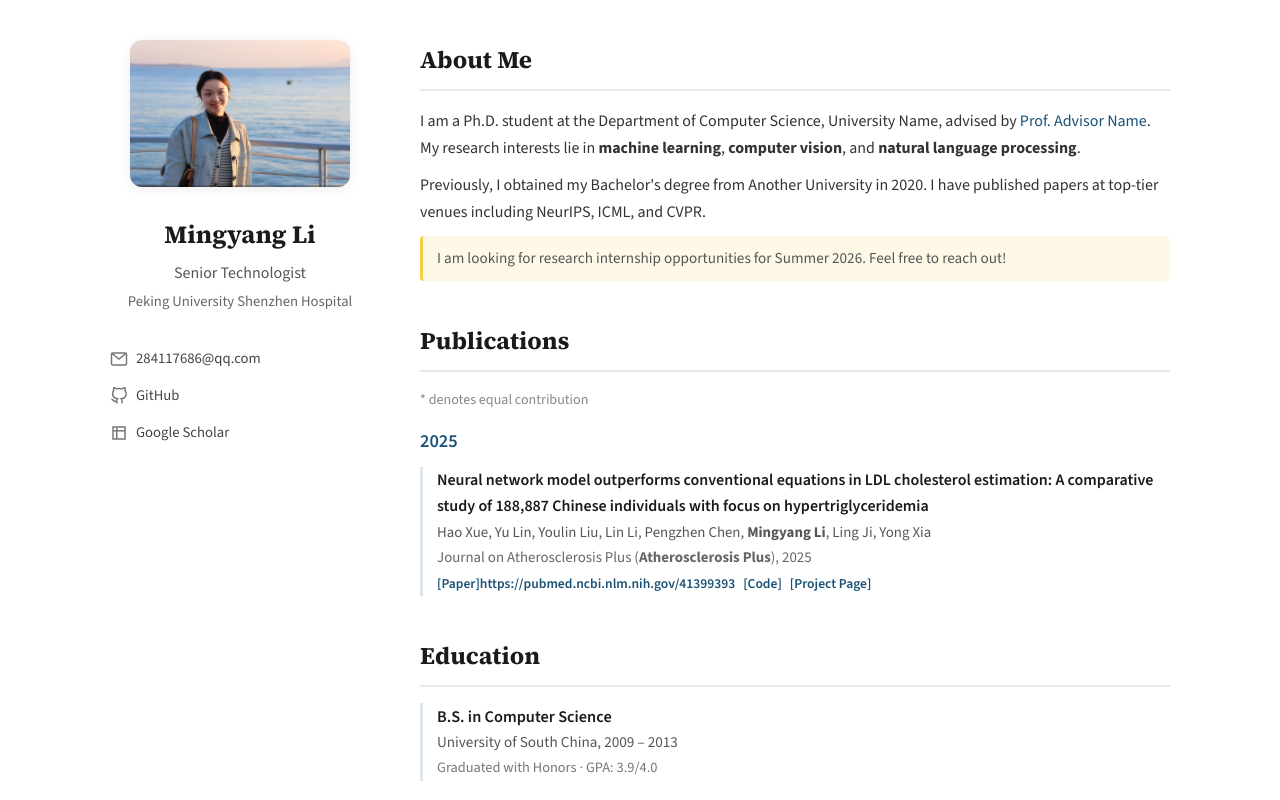
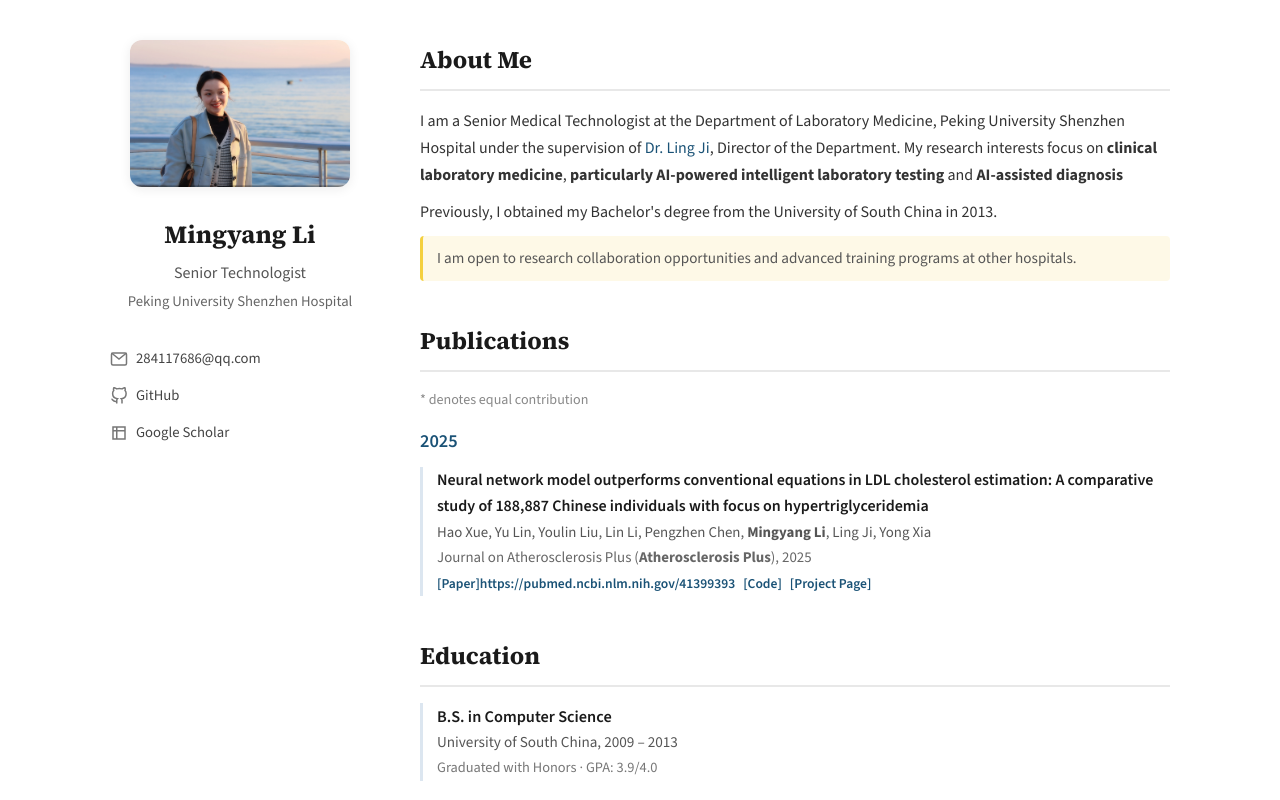
Before and after one commit to MingyangLi-12/MingyangLi-12.github.io, a plain HTML site: page index.html in a window 1280 px wide. Shown: the top 800 px of the page. Drawn offline with nearby package versions, Linux system fonts and the light colour scheme.

Commit message:
update info

```diff
--- a/index.html
+++ b/index.html
@@ -53,17 +53,15 @@
     <section id="about">
       <h2>About Me</h2>
       <p>
-        I am a Ph.D. student at the Department of Computer Science, University Name,
-        advised by <a href="#">Prof. Advisor Name</a>. My research interests lie in
-        <strong>machine learning</strong>, <strong>computer vision</strong>, and
-        <strong>natural language processing</strong>.
+        I am a Senior Medical Technologist at the Department of Laboratory Medicine, Peking University Shenzhen Hospital
+        under the supervision of <a href="#">Dr. Ling Ji</a>, Director of the Department. My research interests focus on
+        <strong>clinical laboratory medicine</strong>, <strong>particularly AI-powered intelligent laboratory testing</strong> and <strong>AI-assisted diagnosis</strong>
       </p>
       <p>
-        Previously, I obtained my Bachelor's degree from Another University in 2020.
-        I have published papers at top-tier venues including NeurIPS, ICML, and CVPR.
+        Previously, I obtained my Bachelor's degree from the University of South China in 2013.
       </p>
       <p class="highlight">
-        I am looking for research internship opportunities for Summer 2026. Feel free to reach out!
+        I am open to research collaboration opportunities and advanced training programs at other hospitals.
       </p>
     </section>
 
```
